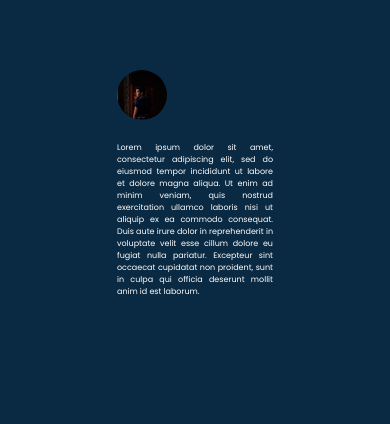
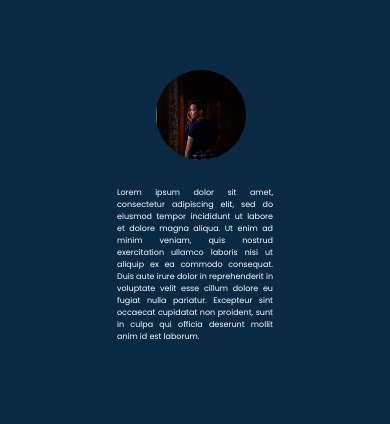
Before and after one commit to yuwandaIndra/yuwandaIndra.github.io, a plain HTML site: page index.html in a window 390 px wide. Shown: the part 810-1234 px from the top of the page. Drawn offline with Linux system fonts and the light colour scheme.

Commit message:
Update style.css

```diff
--- a/style.css
+++ b/style.css
@@ -106,16 +106,17 @@ section img
 	.isi img
 	{
 			border-radius: 50%;
-			width: 50px;
-			height: 50px;
-			margin: 0 auto;
+			width: 90px;
+			height: 90px;
+			margin-left: 25%;
+
 
 
 	}
 	.isi p
 	{
 		font-size: 0.5em;
-		padding-top:  15px;
+		padding-top:  20px;
 	}
 
 	#text
```
